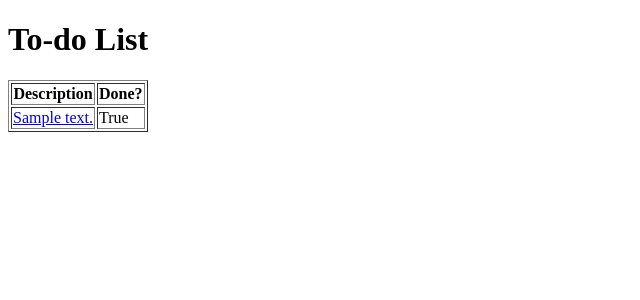
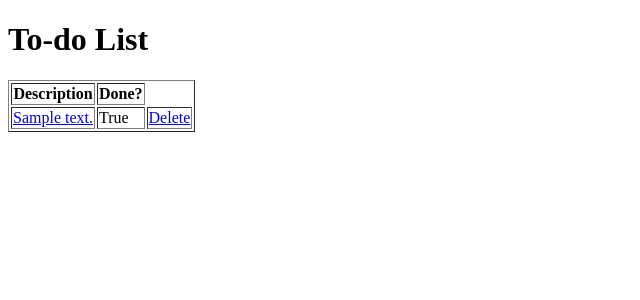
Before and after one commit to todo-web-app/django-todo, a Django app: page / in a window 1280 px wide. Shown: the part 52-352 px from the top of the page, without its empty margins (0-640 px from the left). Run offline with Django 3.2, Linux system fonts and the light colour scheme; tables that the repository leaves empty hold one stand-in row (values such as "Sample post").

Commit message:
Delete todo

```diff
--- a/todolist/templates/todolist/index.html
+++ b/todolist/templates/todolist/index.html
@@ -17,6 +17,9 @@
                     <a href="{% url 'todolist:edit' todo_id=todo.id %}">{{ todo.description }}</a>
                 </td>
                 <td>{{ todo.done }}</td>
+                <td>
+                    <a href="{% url 'todolist:delete' todo_id=todo.id %}">Delete</a>
+                </td>
             </tr>
         {% endfor %}
     </table>
--- a/todolist/urls.py
+++ b/todolist/urls.py
@@ -7,4 +7,5 @@ urlpatterns = [
     path('', views.index, name='index'),
     path('add/', views.add, name='add'),
     path('edit/<int:todo_id>', views.edit, name='edit'),
+    path('delete/<int:todo_id>', views.delete, name='delete'),
 ]
--- a/todolist/views.py
+++ b/todolist/views.py
@@ -33,3 +33,9 @@ def edit(request, todo_id):
     else:
         form = TodoLisForm(instance=todo)
     return render(request, 'todolist/add.html', {'form': form})
+
+
+def delete(request, todo_id):
+    todo = TodoList.objects.get(pk=todo_id)
+    todo.delete()
+    return redirect('todolist:index')
```
